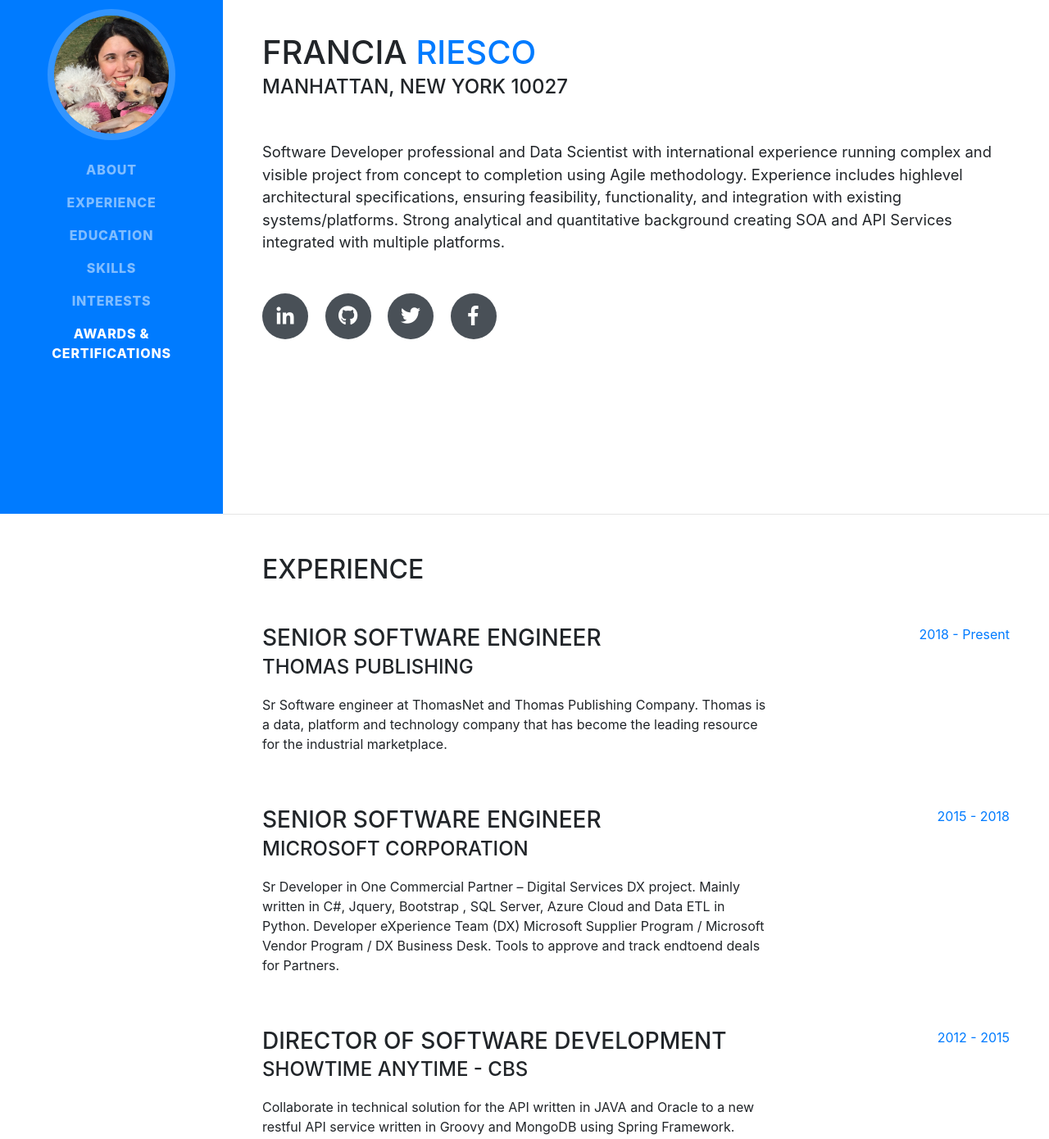
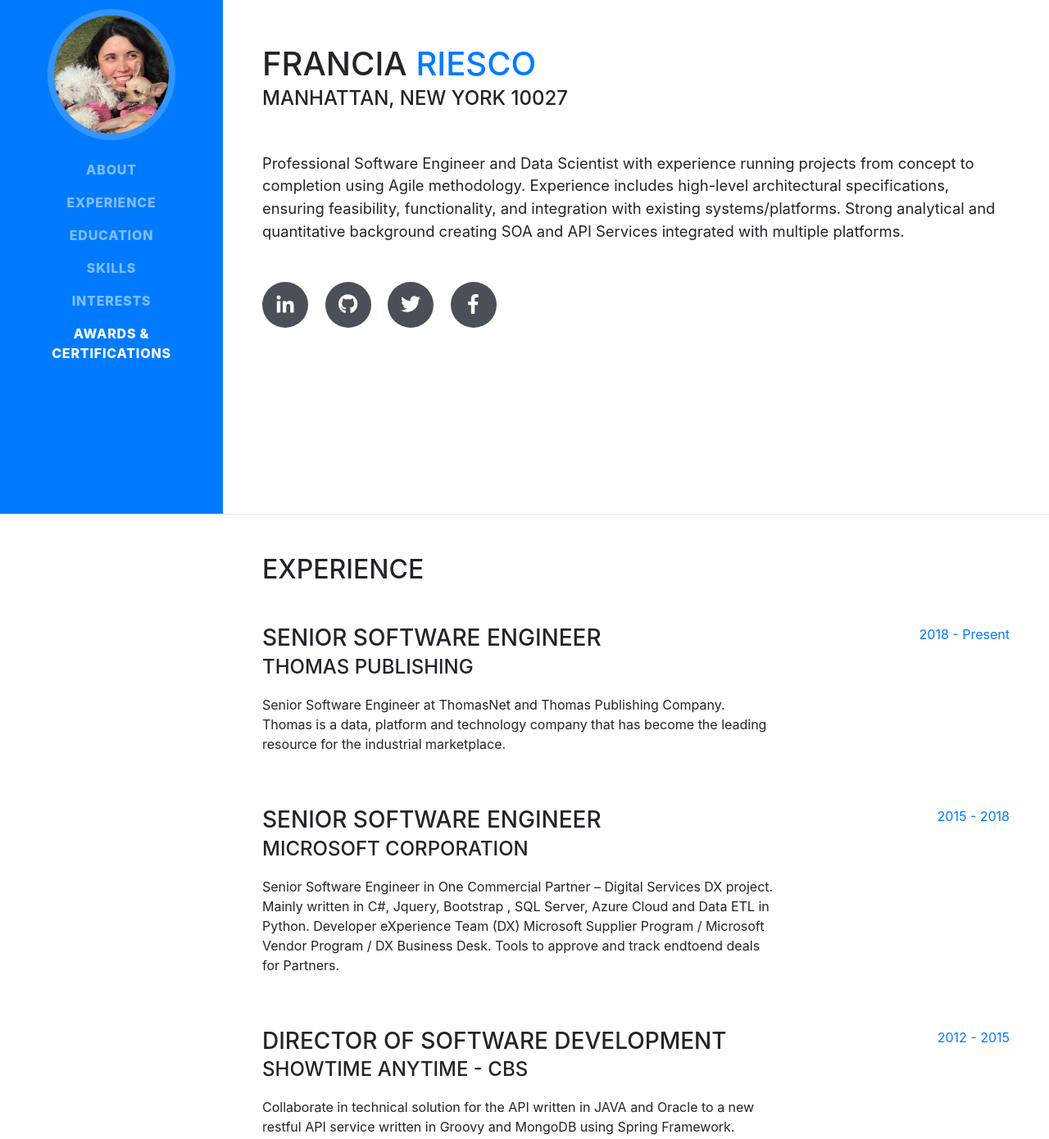
Before and after one commit to Fr4nc3/fr4nc3-site, a website with bundled scripts: page index.html in a window 1280 px wide. Shown: the part 173-1563 px from the top of the page at 82% size. Built offline with nearby package versions, Linux system fonts and the light colour scheme; a web font is replaced by a local one.

Commit message:
update header

```diff
--- a/index.html
+++ b/index.html
@@ -69,11 +69,11 @@
           <div class="subheading mb-5"> Manhattan, New York 10027
 
           </div>
-          <p class="lead mb-5">Software Developer professional and Data Scientist with international experience running complex and visible project from concept to
-completion using Agile methodology. Experience includes highlevel
-architectural specifications, ensuring feasibility,
-functionality, and integration with existing systems/platforms. Strong analytical and quantitative background creating
-SOA and API Services integrated with multiple platforms.</p>
+          <p class="lead mb-5">
+            Professional Software Engineer and Data Scientist with experience running projects from concept to completion using Agile methodology.
+Experience includes high-level architectural specifications, ensuring feasibility, functionality, and integration with existing systems/platforms.
+Strong analytical and quantitative background creating SOA and API Services integrated with multiple platforms.
+</p>
           <div class="social-icons">
             <a href="https://www.linkedin.com/in/franciariesco/" target="_blank">
               <i class="fab fa-linkedin-in"></i>
@@ -101,7 +101,7 @@
               <h3 class="mb-0">Senior Software Engineer</h3>
               <div class="subheading mb-3">Thomas Publishing</div>
               <p>
-             Sr Software engineer at  ThomasNet and Thomas Publishing Company. Thomas is a data, platform and technology company that has become the leading resource for the industrial marketplace.
+             Senior Software Engineer at  ThomasNet and Thomas Publishing Company. Thomas is a data, platform and technology company that has become the leading resource for the industrial marketplace.
               </p>
             </div>
             <div class="resume-date text-md-right">
@@ -113,7 +113,7 @@
               <h3 class="mb-0">Senior Software Engineer</h3>
               <div class="subheading mb-3">Microsoft Corporation</div>
               <p>
-              Sr Developer in One Commercial Partner – Digital Services DX project. Mainly written in C#, Jquery, Bootstrap , SQL
+              Senior Software Engineer in One Commercial Partner – Digital Services DX project. Mainly written in C#, Jquery, Bootstrap , SQL
 Server, Azure Cloud and Data ETL in Python. Developer eXperience Team (DX) Microsoft
 Supplier Program / Microsoft
 Vendor Program / DX Business Desk. Tools to approve and track endtoend
```
